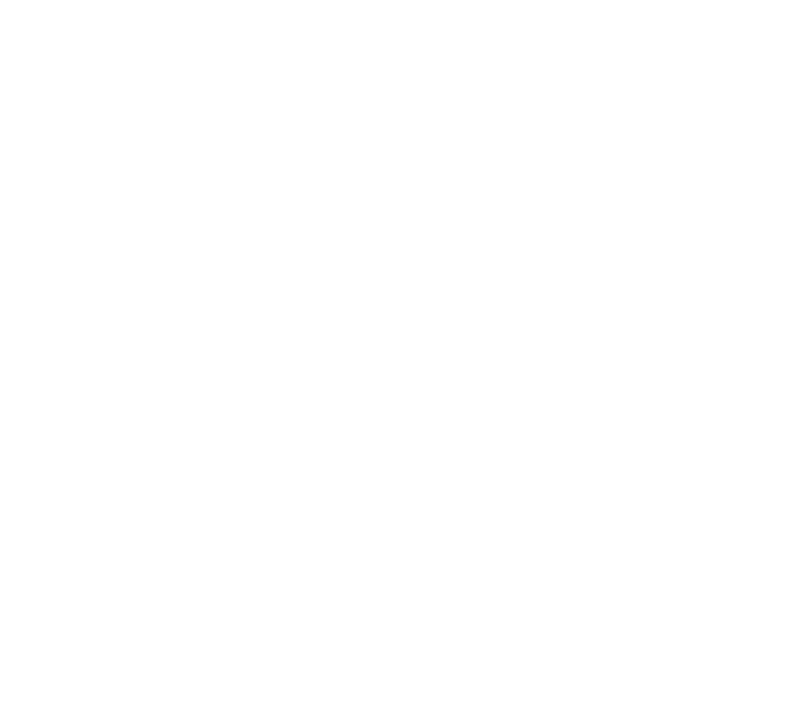
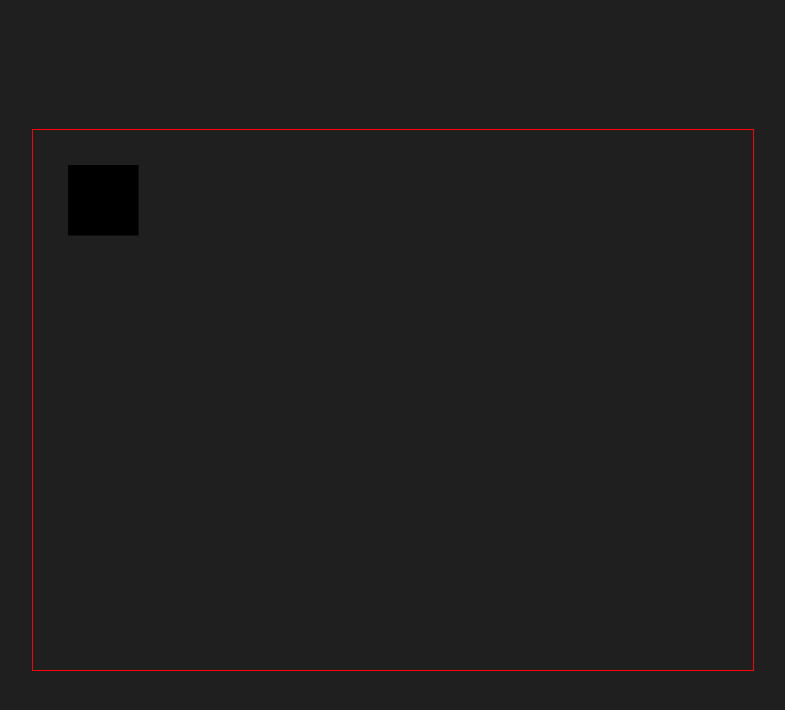
Before and after one commit to TaeyangYeon/practice_canvas, a plain HTML site: page index.html in a window 1280 px wide. Shown: the whole page, without its empty margins (247-1032 px from the left). Drawn offline with Linux system fonts and the light colour scheme.

Commit message:
app.js에 생성자 및 기본적인 캔버스 설정, index.js에 test

```diff
--- a/index.html
+++ b/index.html
@@ -4,9 +4,12 @@
   <meta charset="UTF-8">
   <meta http-equiv="X-UA-Compatible" content="IE=edge">
   <meta name="viewport" content="width=device-width, initial-scale=1.0">
-  <title>Document</title>
+  <title>미니게임</title>
+  <link rel="stylesheet" href="./style.css">
 </head>
 <body>
+  <canvas></canvas>
 
+  <script type="module" src="./index.js"></script>
 </body>
 </html>
--- a/index.js
+++ b/index.js
@@ -0,0 +1,8 @@
+import App from './js/App.js';
+
+const app = new App()
+
+window.addEventListener('load', () => {
+  app.resize()
+  app.render()
+})
--- /dev/null
+++ b/js/App.js
@@ -0,0 +1,39 @@
+export default class App {
+  static canvas = document.querySelector('canvas')
+  static ctx = App.canvas.getContext('2d')
+  static dpr = devicePixelRatio > 1 ? 2 : 1
+  static interval = 1000 / 60
+  static width = 1024
+  static height = 768
+
+  constructor() {
+    window.addEventListener('resize', this.resize.bind(this))
+  }
+
+  resize() {
+    App.canvas.width = App.width * App.dpr
+    App.canvas.height = App.height * App.dpr
+    App.ctx.scale(App.dpr, App.dpr)
+
+    const width = innerWidth > innerHeight ? innerHeight * 0.9 : innerWidth * 0.9
+    App.canvas.style.width = width + 'px'
+    App.canvas.style.height = width * (3 / 4) + 'px'
+  }
+
+  render() {
+    let now, delta
+    let then = Date.now()
+    const frame = () => {
+      requestAnimationFrame(frame)
+      now = Date.now()
+      delta = now - delta
+      if (delta < App.interval) return
+
+      App.ctx.clearRect(0, 0, App.width, App.height)
+      App.ctx.fillRect(50, 50, 100, 100)
+
+      then = now - (delta % App.interval)
+    }
+    requestAnimationFrame(frame)
+  }
+}
--- a/style.css
+++ b/style.css
@@ -1,47 +1,3 @@
-html, body, div, span, applet, object, iframe,
-h1, h2, h3, h4, h5, h6, p, blockquote, pre,
-a, abbr, acronym, address, big, cite, code,
-del, dfn, em, img, ins, kbd, q, s, samp,
-small, strike, strong, sub, sup, tt, var,
-b, u, i, center,
-dl, dt, dd, ol, ul, li,
-fieldset, form, label, legend,
-table, caption, tbody, tfoot, thead, tr, th, td,
-article, aside, canvas, details, embed,
-figure, figcaption, footer, header, hgroup,
-menu, nav, output, ruby, section, summary,
-time, mark, audio, video {
-	margin: 0;
-	padding: 0;
-	border: 0;
-	font-size: 100%;
-	font: inherit;
-	vertical-align: baseline;
-}
-/* HTML5 display-role reset for older browsers */
-article, aside, details, figcaption, figure,
-footer, header, hgroup, menu, nav, section {
-	display: block;
-}
-body {
-	line-height: 1;
-}
-ol, ul {
-	list-style: none;
-}
-blockquote, q {
-	quotes: none;
-}
-blockquote:before, blockquote:after,
-q:before, q:after {
-	content: '';
-	content: none;
-}
-table {
-	border-collapse: collapse;
-	border-spacing: 0;
-}
-
 html, body {
 	width: 100%;
 	height: 100%;
@@ -50,4 +6,9 @@ html, body {
 	background-color: #1f1f1f;
 	display: flex;
 	align-items: center;
+	justify-content: center;
 }
+
+canvas {
+	border: 1px solid red;
+}
```
